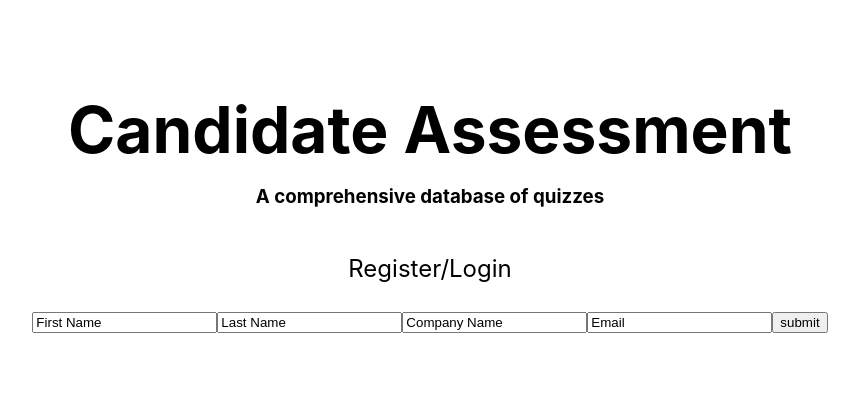
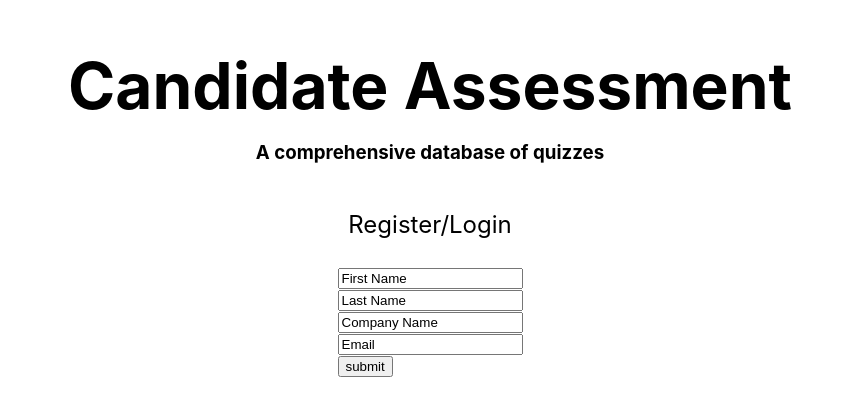
Before and after one commit to alecbar/software-programming-quiz, a Next.js app in the folder next-app/: page /signup in a window 1280 px wide. Shown: the part 187-602 px from the top of the page, without its empty margins (210-1069 px from the left). Built offline with nearby package versions, Linux system fonts and the light colour scheme.

Commit message:
this is an updated version with new lines for form data and button

```diff
--- a/next-app/package.json
+++ b/next-app/package.json
@@ -9,8 +9,10 @@
   },
   "dependencies": {
     "axios": "^0.25.0",
+    "bootstrap": "^5.1.3",
     "next": "12.0.8",
-    "react": "17.0.2",
-    "react-dom": "17.0.2"
+    "react": "^17.0.2",
+    "react-dom": "^17.0.2",
+    "reactstrap": "^9.0.1"
   }
 }
--- a/next-app/pages/signup.js
+++ b/next-app/pages/signup.js
@@ -4,6 +4,7 @@ import {useState} from 'react'
 import Image from 'next/image'
 import styles from '../styles/Signup.module.css'
 import axios from 'axios'
+import { Button } from 'reactstrap';
 
 export default function Home() {
     const [firstName, setFirstName] = useState('First Name');
@@ -39,13 +40,18 @@ sendDataToApi()
           Register/Login
         </p>
         <form onSubmit={submit}>
+        <div>
         <input value={firstName} placeholder="First Name"onChange={e=>setFirstName(e.target.value)} />
+        </div>
         <input value={lastName} placeholder="Last Name" onChange={e=>setLastName(e.target.value)} />
+        <div>
         <input value={company} placeholder="Company Name" onChange={e=>setCompany(e.target.value)} />
+        </div>
         <input value={email} placeholder="email" onChange={e=>setEmail(e.target.value)} />
+        <div>
         <button type="submit">submit</button>
+        </div>
         </form>
-
       </main>
 
     </div>
```
Also changed, not shown: 1 other file (tests, documents, lock files or other folders).
